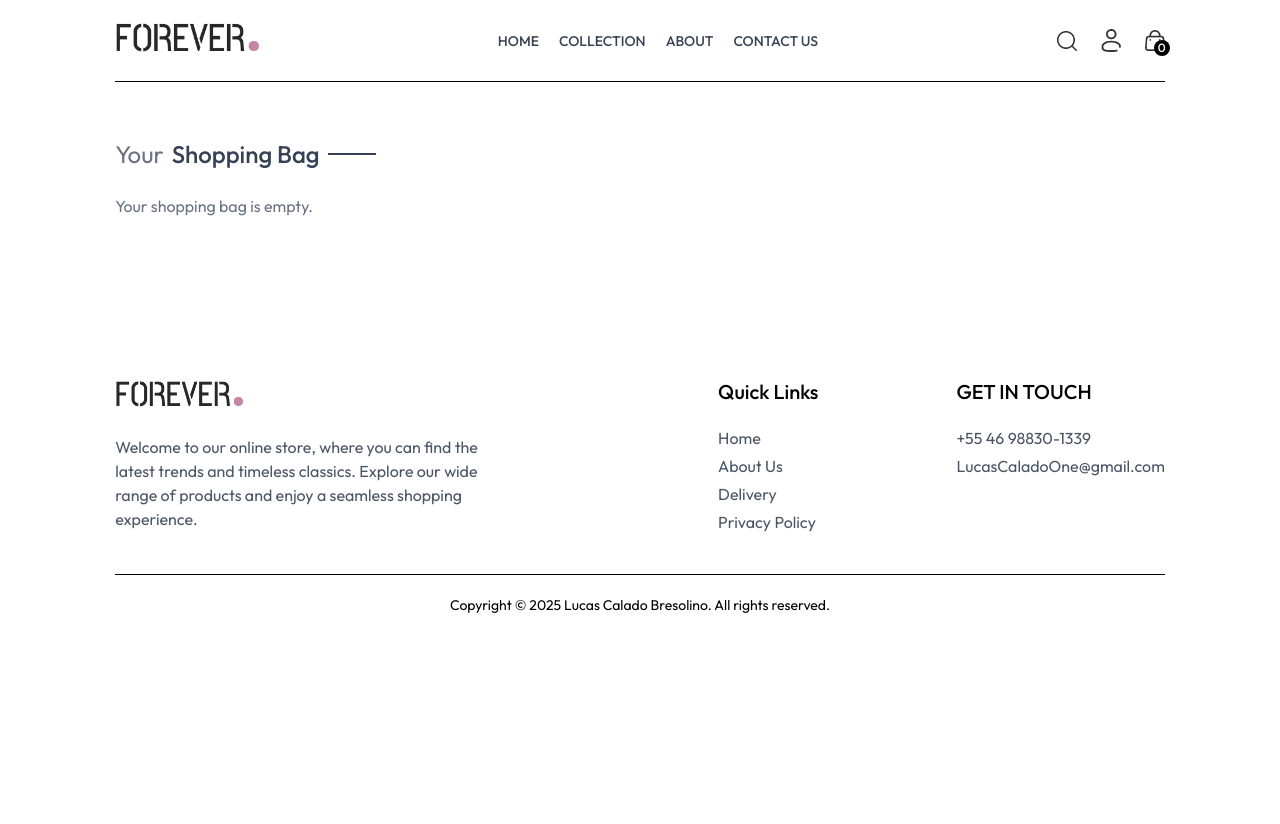
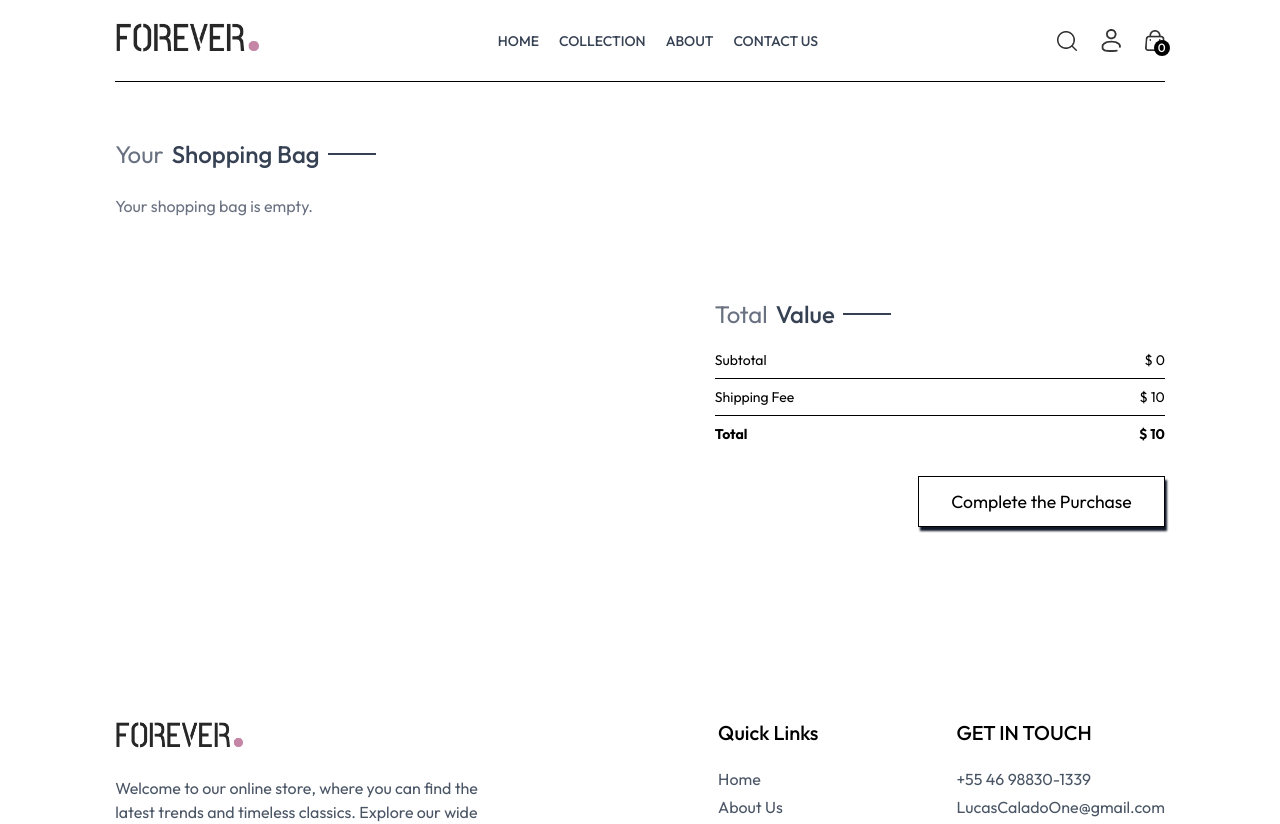
Before and after one commit to TryHardLearning/dynamicsearch, a React (Vite) app in the folder dynamicsearch/: page /cart in a window 1280 px wide. Shown: the top 824 px of the page. Before the commit the page ends 800 px from the top, so only its background shows below. Built offline with nearby package versions, Linux system fonts and the light colour scheme.

Commit message:
feat: new component total amount of the cart and link to complete the purchase

```diff
--- a/dynamicsearch/src/pages/Cart.jsx
+++ b/dynamicsearch/src/pages/Cart.jsx
@@ -2,16 +2,20 @@ import React, { useEffect, useContext, useState } from 'react'
 import { ShopContext } from '../context/ShopContext';
 import Title from '../components/Title';
 import { assets } from '../assets/frontend_assets/assets';
+import CartTotal from '../components/CartTotal';
 
 const Cart = () => {
 
-  const { products, corrency, shoppingBag, updateQuantity } = useContext(ShopContext);
+  const { products, corrency, shoppingBag, updateQuantity, navigate } = useContext(ShopContext);
+
   const [shoppingBagData, setShoppingBagData] = useState([]);
+
   const onChangeQuantityValue = (e, productId, size) => {
-    if(e.target.value !== '') {
+    if (e.target.value !== '') {
       updateQuantity(productId, size, parseInt(e.target.value));
     }
   }
+
   useEffect(() => {
     const tempShoppingBagData = [];
     for (const productId in shoppingBag) {
@@ -52,8 +56,10 @@ const Cart = () => {
                       </div>
                     </div>
                   </div>
-                  <input type='number' onChange={(e) =>  onChangeQuantityValue(e, item._id,item.size)} min={0} defaultValue={item.quantity} className='border max-w-10 sm:max-w-20 px-1 sm:px-2 py-1'/>
-                  <img src={assets.bin_icon} onClick={()=> updateQuantity(item._id, item.size, 0)} className='w-3 mt-4 sm:w-5 cursor-pointer'/>
+                  <input type='number' onChange={(e) => onChangeQuantityValue(e, item._id, item.size)}
+                    min={0} defaultValue={item.quantity}
+                    className='border max-w-10 sm:max-w-20 px-1 sm:px-2 py-1' />
+                  <img src={assets.bin_icon} onClick={() => updateQuantity(item._id, item.size, 0)} className='w-3 mt-4 sm:w-5 cursor-pointer' />
                 </div>
               )
 
@@ -63,6 +69,18 @@ const Cart = () => {
           )
         }
       </div>
+      <div className='flex justify-end my-20'>
+        <div className='w-full sm:w-[450px]'>
+          <CartTotal />
+          <div className='w-full text-end '>
+            <button className='active:bg-black active:text-orange-600 lg:text-[1.1rem] my-8 px-8 py-3 sm:text-sm bg-white border-black border-1  text-black shadow-gray-900 shadow-[2px_4px_2px]'
+              onClick={() => navigate('/place-order')} >
+              Complete the Purchase
+            </button>
+          </div>
+        </div>
+
+      </div>
     </div>
   )
 }
```
